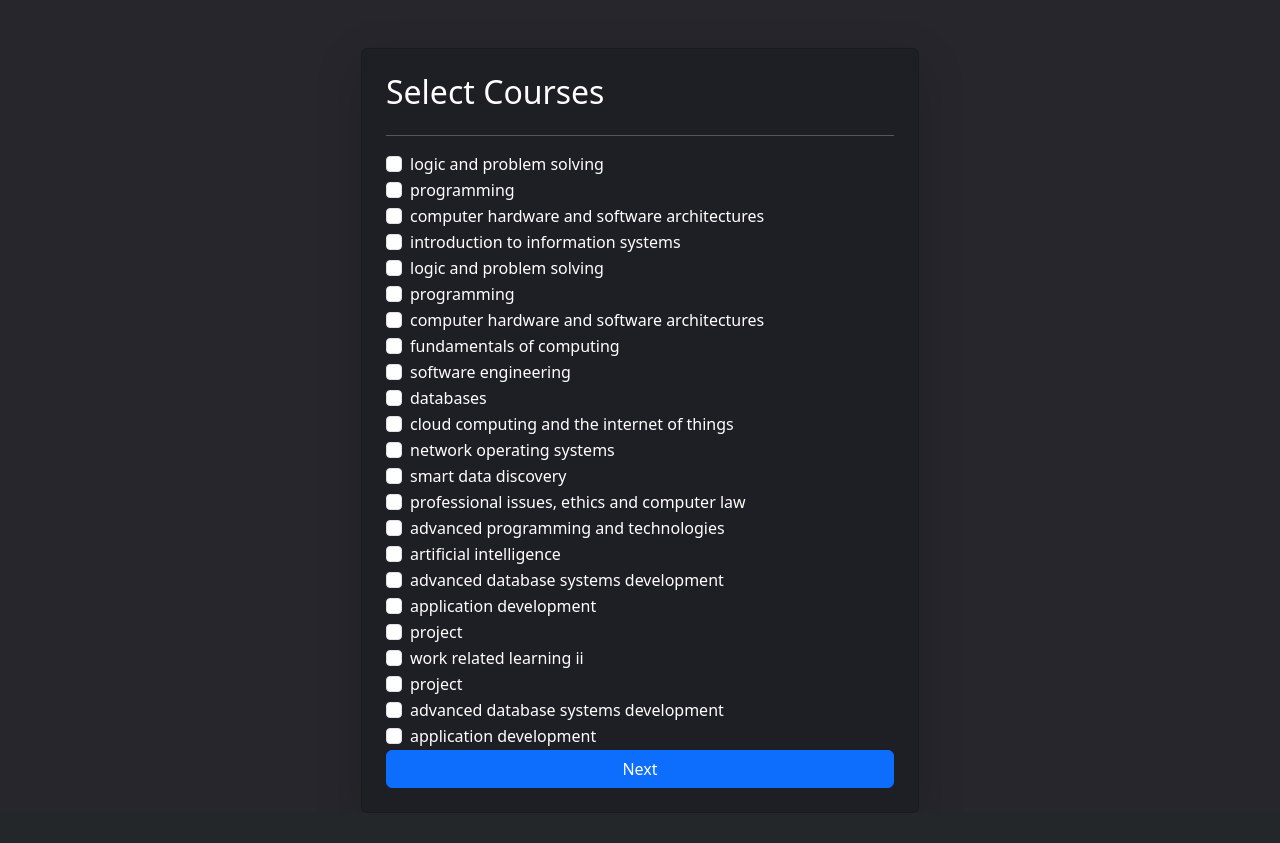
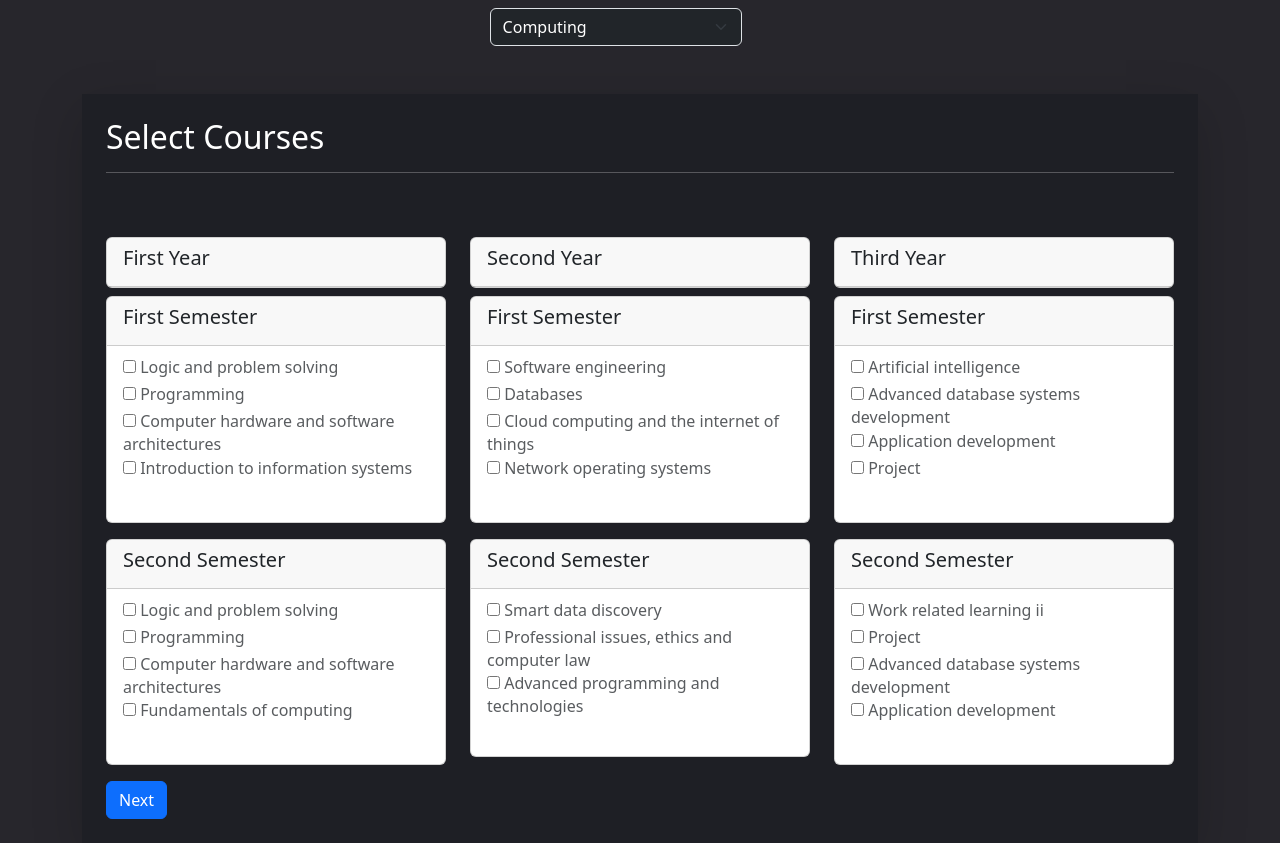
Before and after one commit to ASerene01/Exam-Seating-Allocator, a Django app: page /create_new_event_courses/234 in a window 1280 px wide. Shown: the part 131-974 px from the top of the page. Before the commit the page ends 944 px from the top, so only its background shows below. Run offline with Django 4.2, Linux system fonts and the light colour scheme; data comes from the database, SQL or seed files in the repository; both versions use the stored data as it was after the commit; some libraries are stand-ins or nearby versions.

Commit message:
Fixed the gui of selecting courses when creating an event Validation of selecting courses --No more than three courses can be selected --only one course can be selected from each semester --if nothing is selected cannot go to next page
Signed-off-by: Amit Baniya <np01cp4a210096@islingtoncollege.edu.np>

```diff
--- a/api/templates/createNewEventCourses.html
+++ b/api/templates/createNewEventCourses.html
@@ -1,9 +1,31 @@
 {%extends "base.html"%} {%block start%}
+<form
+  class="d-flex justify-content-center m-2"
+  method="post"
+  enctype="multipart/form-data"
+  id="FieldofStudy"
+>
+  {% csrf_token %}
+  <select
+    name="selectedStudy"
+    id="selectedStudy"
+    class="form-select bg-dark text-white me-5"
+    aria-label="FieldofStudy"
+    style="width: 20%"
+  >
+    {%for field in fields%} {%if field == currentfield%}
+    <option selected disabled>{{field |capfirst}}</option>
+    {%else%}
+    <option value="{{field}}">{{field|capfirst}}</option>
+    {%endif%} {%endfor%}
+  </select>
+</form>
 <div class="container mt-5">
   <form
-    class="col-6 mx-auto card p-4 shadow-lg forms"
+    class="mx-auto p-4 shadow-lg forms"
     method="post"
     enctype="multipart/form-data"
+    onsubmit="return validateForm()"
   >
     {% csrf_token %}
     <h2>Select Courses</h2>
@@ -12,19 +34,54 @@
     <div class="alert alert-primary" role="alert">
       {% for message in messages %} {{message}} {% endfor %}
     </div>
-    {% endif %} {%for course in courses%}
-    <div class="form-check">
+    {% endif %}
+    <div class="row">
+      {%for year in years%}
+      <div class="col-md-4 mt-5">
+        <div class="card mb-2">
+          <div class="card-header">
+            <h5 class="card-title">{{year |capfirst}} Year</h5>
+          </div>
+        </div>
+        {%for semester in semesters%}
+        <div class="card mb-3">
+          <div class="card-header">
+            <h5 class="card-title">{{semester |capfirst}} Semester</h5>
+          </div>
+          <!-- prettier-ignore -->
+          <div class="card-body mb-3">
+            {%for course in courses%}
+            {%if course.year == year and course.semester == semester%}
+
+            <h6 class="card-subtitle mb-2 text-muted">
+              <input type="hidden" id="{{ course.id }}_year" value="{{ course.year }}">
+              <input type="hidden" id="{{ course.id }}_semester" value="{{ course.semester }}">
               <input
-        class="form-check-input"
+              class="card-subtitle mb-2 text-muted"
               type="checkbox"
               value="{{course.id}}"
               id="{{course.id}}"
               name="selectedcourses"
+              onclick="handleCheckboxClick(this)"
               />
-      <label class="form-check-label" for="course.id"> {{course.name}} </label>
+              {{course.name |capfirst}}
+            </h6>
+            {%endif%} {%endfor%}
+          </div>
         </div>
         {%endfor%}
-    <button type="submit" class="btn btn-primary">Next</button>
+      </div>
+      {%endfor%}
+    </div>
+
+    <button
+      type="submit"
+      name="SelectedCourseSubmit"
+      value="SelectedCourseSubmit"
+      class="btn btn-primary"
+    >
+      Next
+    </button>
   </form>
 </div>
 
--- a/api/views.py
+++ b/api/views.py
@@ -364,6 +364,7 @@ def view_courses(request):
 @user_passes_test(is_admin, login_url="login_page")
 def register_course(request):
     if request.method == "POST":
+
         data = request.POST
         course = data.get("course").lower()
         fieldofstudy = (data.get("fieldofstudy")).lower()
@@ -657,16 +658,33 @@ def create_new_event(request):
 
 
 def create_new_event_courses(request, id):
-    courses = Course.objects.all()
+    courses = Course.objects.filter(fieldofstudy="computing")
+    fields = ["computing", "multimedia", "networking"]
+    currentfield = "computing"
+
     if request.method == "POST":
         data = request.POST
-        selectedCourses = data.getlist("selectedcourses")
-        for eachcourse in selectedCourses:
-            course = Course.objects.get(id=eachcourse)
-            event = Event.objects.get(id=id)
-            EventCourses.objects.create(event=event, course=course)
-        return redirect("/create_new_event_halls/" + id)
-    context = {"homeurl": "admin_home", "courses": courses}
+        if data.get("SelectedCourseSubmit") == "SelectedCourseSubmit":
+            selectedCourses = data.getlist("selectedcourses")
+            for eachcourse in selectedCourses:
+                course = Course.objects.get(id=eachcourse)
+                event = Event.objects.get(id=id)
+                EventCourses.objects.create(event=event, course=course)
+            return redirect("/create_new_event_halls/" + id)
+        else:
+            currentfield = data.get("selectedStudy")
+            courses = Course.objects.filter(fieldofstudy=currentfield)
+    allYears = courses.values_list("year", flat=True).distinct()
+    allSemesters = courses.values_list("semester", flat=True).distinct()
+    context = {
+        "jslink": "create_new_event_courses",
+        "homeurl": "admin_home",
+        "courses": courses,
+        "years": allYears,
+        "semesters": allSemesters,
+        "fields": fields,
+        "currentfield": currentfield,
+    }
     return render(request, "createNewEventCourses.html", context)
 
 
--- /dev/null
+++ b/static/myapp/Javascript/create_new_event_courses.js
@@ -0,0 +1,54 @@
+document
+  .getElementById("selectedStudy")
+  .addEventListener("change", function () {
+    document.getElementById("FieldofStudy").submit();
+  });
+function validateForm() {
+  var checkboxes = document.getElementsByName("selectedcourses");
+  var atLeastOneChecked = false;
+
+  for (var i = 0; i < checkboxes.length; i++) {
+    if (checkboxes[i].checked) {
+      atLeastOneChecked = true;
+      break;
+    }
+  }
+
+  if (!atLeastOneChecked) {
+    alert("Please select at least one course.");
+    return false;
+  }
+
+  return true;
+}
+function handleCheckboxClick(checkbox) {
+  var courseId = checkbox.value;
+  var selectedYear = document.getElementById(courseId + "_year").value;
+  var selectedSemester = document.getElementById(courseId + "_semester").value;
+
+  var checkboxes = document.getElementsByName("selectedcourses");
+  var selectedCount = 0;
+  for (var i = 0; i < checkboxes.length; i++) {
+    if (checkboxes[i].checked) {
+      selectedCount++;
+    }
+    if (selectedCount > 3) {
+      alert("You cannot select more than three courses.");
+      checkbox.checked = false;
+      return;
+    }
+    if (checkboxes[i] !== checkbox && checkboxes[i].checked) {
+      var otherCourseId = checkboxes[i].value;
+      var otherYear = document.getElementById(otherCourseId + "_year").value;
+      var otherSemester = document.getElementById(
+        otherCourseId + "_semester"
+      ).value;
+
+      if (selectedYear === otherYear && selectedSemester === otherSemester) {
+        alert("You cannot select two courses from the same year and semester.");
+        checkbox.checked = false;
+        return;
+      }
+    }
+  }
+}
```
Also changed, not shown: api/templates/viewCourses.html (+0 -77 lines), db.sqlite3. Lines whose indentation alone changed are shown as unchanged.
